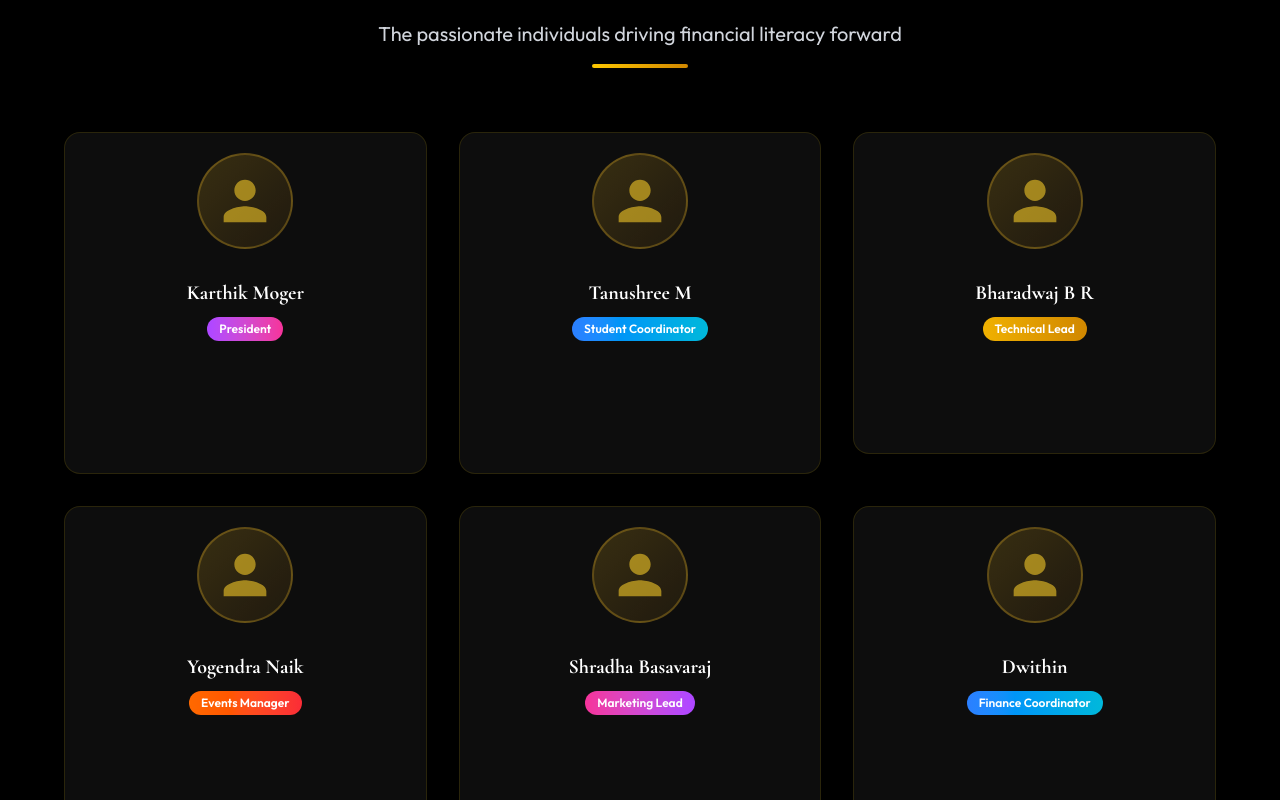
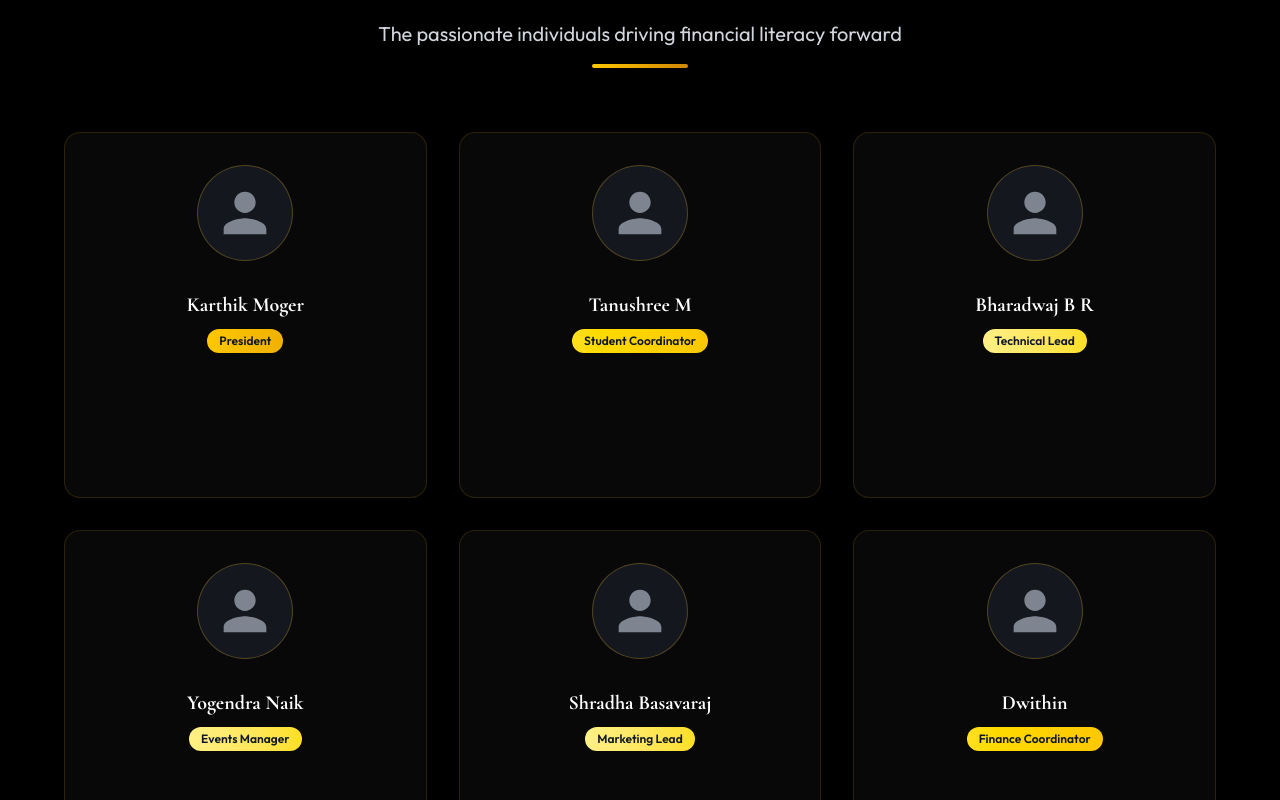
Before and after one commit to Yuktha-R2006/money-plant, a React (Vite) app: page /team in a window 1280 px wide. Shown: the part 4680-5480 px from the top of the page. Built offline with nearby package versions, Linux system fonts and the light colour scheme.

Commit message:
Improved team cards UI to professional gold theme

```diff
--- a/src/components/Team.tsx
+++ b/src/components/Team.tsx
@@ -89,14 +89,10 @@ export default function Team() {
     }
   ];
 
-  const getRoleColor = (role: string) => {
-    if (role.includes('President')) return 'from-purple-500 to-pink-500';
-    if (role.includes('Coordinator')) return 'from-blue-500 to-cyan-500';
-    if (role.includes('Technical')) return 'from-yellow-500 to-yellow-600';
-    if (role.includes('Events')) return 'from-orange-500 to-red-500';
-    if (role.includes('Marketing')) return 'from-pink-500 to-purple-500';
-    if (role.includes('Finance')) return 'from-yellow-500 to-orange-500';
-    return 'from-yellow-500 to-yellow-600';
+  const getRoleBadgeColor = (role: string) => {
+    if (role.includes('President')) return 'bg-gradient-to-r from-yellow-400 to-yellow-500';
+    if (role.includes('Coordinator')) return 'bg-gradient-to-r from-yellow-300 to-yellow-400';
+    return 'bg-gradient-to-r from-yellow-200 to-yellow-300';
   };
 
   const handleSocialClick = (platform: string, url: string) => {
@@ -130,22 +126,22 @@ export default function Team() {
               onMouseLeave={() => setHoveredMember(null)}
             >
               {/* Glassmorphism Card */}
-              <div className="relative professional-card hover:bg-yellow-500/10 hover:shadow-yellow-500/20 hover:shadow-xl">
+              <div className="relative bg-white/3 backdrop-blur-lg rounded-2xl border border-yellow-500/15 p-8 transition-all duration-300 group-hover:scale-103 group-hover:shadow-lg group-hover:shadow-yellow-500/12">
 
                 {/* Hover Glow Effect */}
-                <div className={`absolute inset-0 rounded-2xl opacity-0 group-hover:opacity-100 transition-opacity duration-300 bg-gradient-to-br ${getRoleColor(member.role)} blur-xl`}></div>
+                <div className="absolute inset-0 rounded-2xl opacity-0 group-hover:opacity-100 transition-opacity duration-300 bg-gradient-to-br from-yellow-500/5 to-yellow-600/5 blur-xl"></div>
 
                 {/* Profile Image */}
                 <div className="relative z-10 text-center mb-6">
                   <div className="relative inline-block avatar-container">
-                    <div className="w-24 h-24 mx-auto rounded-full bg-gradient-to-br from-yellow-500/20 to-yellow-600/10 flex items-center justify-center border-2 border-yellow-500/30 group-hover:scale-110 transition-transform duration-300 overflow-hidden avatar-image">
+                    <div className="w-24 h-24 mx-auto rounded-full bg-gray-800/50 flex items-center justify-center border border-yellow-500/30 group-hover:scale-105 transition-transform duration-300 overflow-hidden avatar-image">
                       {/* Neutral placeholder silhouette */}
-                      <svg className="w-16 h-16 text-yellow-400/60" fill="currentColor" viewBox="0 0 24 24">
+                      <svg className="w-16 h-16 text-gray-400/80" fill="currentColor" viewBox="0 0 24 24">
                         <path d="M12 12c2.21 0 4-1.79 4-4s-1.79-4-4-4-4 1.79-4 4 1.79 4 4 4zm0 2c-2.67 0-8 1.34-8 4v2h16v-2c0-2.66-5.33-4-8-4z"/>
                       </svg>
                     </div>
                     {/* Animated Ring */}
-                    <div className="absolute inset-0 rounded-full border-2 border-yellow-400 opacity-0 group-hover:opacity-100 group-hover:animate-ping"></div>
+                    <div className="absolute inset-0 rounded-full border border-yellow-500/50 opacity-0 group-hover:opacity-100 group-hover:animate-ping"></div>
                   </div>
                 </div>
 
@@ -156,7 +152,7 @@ export default function Team() {
                   </h3>
 
                   {/* Role Badge */}
-                  <div className={`inline-block px-3 py-1 mb-4 text-xs font-semibold rounded-full bg-gradient-to-r ${getRoleColor(member.role)} text-white`}>
+                  <div className={`inline-block px-3 py-1 mb-4 text-xs font-semibold rounded-full ${getRoleBadgeColor(member.role)} text-gray-900`}>
                     {member.role}
                   </div>
 
@@ -174,7 +170,7 @@ export default function Team() {
                     {member.social.linkedin && (
                       <button
                         onClick={() => handleSocialClick('LinkedIn', member.social.linkedin!)}
-                        className="w-10 h-10 rounded-full bg-blue-500/20 border border-blue-500/30 flex items-center justify-center text-blue-400 hover:bg-blue-500/30 transition-colors duration-300"
+                        className="w-10 h-10 rounded-full bg-gray-700/50 border border-gray-600/50 flex items-center justify-center text-gray-400 hover:bg-gray-600/50 hover:text-yellow-400 hover:border-yellow-500/30 transition-colors duration-300"
                       >
                         <svg className="w-5 h-5" fill="currentColor" viewBox="0 0 24 24">
                           <path d="M19 0h-14c-2.761 0-5 2.239-5 5v14c0 2.761 2.239 5 5 5h14c2.762 0 5-2.239 5-5v-14c0-2.761-2.238-5-5-5zm-11 19h-3v-11h3v11zm-1.5-12.268c-.966 0-1.75-.79-1.75-1.764s.784-1.764 1.75-1.764 1.75.79 1.75 1.764-.783 1.764-1.75 1.764zm13.5 12.268h-3v-5.604c0-3.368-4-3.113-4 0v5.604h-3v-11h3v1.765c1.396-2.586 7-2.777 7 2.476v6.759z"/>
@@ -185,7 +181,7 @@ export default function Team() {
                     {member.social.instagram && (
                       <button
                         onClick={() => handleSocialClick('Instagram', member.social.instagram!)}
-                        className="w-10 h-10 rounded-full bg-pink-500/20 border border-pink-500/30 flex items-center justify-center text-pink-400 hover:bg-pink-500/30 transition-colors duration-300"
+                        className="w-10 h-10 rounded-full bg-gray-700/50 border border-gray-600/50 flex items-center justify-center text-gray-400 hover:bg-gray-600/50 hover:text-yellow-400 hover:border-yellow-500/30 transition-colors duration-300"
                       >
                         <svg className="w-5 h-5" fill="currentColor" viewBox="0 0 24 24">
                           <path d="M12 2.163c3.204 0 3.584.012 4.85.07 3.252.148 4.771 1.691 4.919 4.919.058 1.265.069 1.645.069 4.849 0 3.205-.012 3.584-.069 4.849-.149 3.225-1.664 4.771-4.919 4.919-1.266.058-1.644.07-4.85.07-3.204 0-3.584-.012-4.849-.07-3.26-.149-4.771-1.699-4.919-4.92-.058-1.265-.07-1.644-.07-4.849 0-3.204.013-3.583.07-4.849.149-3.227 1.664-4.771 4.919-4.919 1.266-.057 1.645-.069 4.849-.069zm0-2.163c-3.259 0-3.667.014-4.947.072-4.358.2-6.78 2.618-6.98 6.98-.059 1.281-.073 1.689-.073 4.948 0 3.259.014 3.668.072 4.948.2 4.358 2.618 6.78 6.98 6.98 1.281.058 1.689.072 4.948.072 3.259 0 3.668-.014 4.948-.072 4.354-.2 6.782-2.618 6.979-6.98.059-1.28.073-1.689.073-4.948 0-3.259-.014-3.667-.072-4.947-.196-4.354-2.617-6.78-6.979-6.98-1.281-.059-1.69-.073-4.949-.073zM5.838 12a6.162 6.162 0 1112.324 0 6.162 6.162 0 01-12.324 0zM12 16a4 4 0 110-8 4 4 0 010 8zm4.965-10.405a1.44 1.44 0 112.881.001 1.44 1.44 0 01-2.881-.001z"/>
@@ -196,7 +192,7 @@ export default function Team() {
                     {member.social.email && (
                       <button
                         onClick={() => handleSocialClick('Email', `mailto:${member.social.email}`)}
-                        className="w-10 h-10 rounded-full bg-yellow-500/20 border border-yellow-500/30 flex items-center justify-center text-yellow-400 hover:bg-yellow-500/30 transition-colors duration-300"
+                        className="w-10 h-10 rounded-full bg-gray-700/50 border border-gray-600/50 flex items-center justify-center text-gray-400 hover:bg-gray-600/50 hover:text-yellow-400 hover:border-yellow-500/30 transition-colors duration-300"
                       >
                         <svg className="w-5 h-5" fill="none" stroke="currentColor" viewBox="0 0 24 24">
                           <path strokeLinecap="round" strokeLinejoin="round" strokeWidth={2} d="M3 8l7.89 5.26a2 2 0 002.22 0L21 8M5 19h14a2 2 0 002-2V7a2 2 0 00-2-2H5a2 2 0 00-2 2v10a2 2 0 002 2z" />
--- a/src/pages/Team.tsx
+++ b/src/pages/Team.tsx
@@ -117,10 +117,10 @@ export function Team() {
                   transition={{ duration: 0.6, delay: index * 0.1 }}
                   className="group"
                 >
-                  <div className="bg-gradient-to-br from-[#141824] to-[#1f2937] rounded-2xl border border-[#d4af37]/20 overflow-hidden hover:border-[#d4af37] hover:shadow-xl hover:shadow-[#d4af37]/10 transition-all duration-500 h-full">
-                    <div className="bg-gradient-to-r from-[#d4af37]/20 to-[#C9A227]/20 p-8 flex items-center justify-center">
-                      <div className="w-32 h-32 bg-gradient-to-br from-[#d4af37] to-[#C9A227] rounded-full flex items-center justify-center group-hover:scale-110 transition-transform duration-300">
-                        <User className="w-16 h-16 text-[#0a0e1a]" />
+                  <div className="bg-white/3 backdrop-blur-lg rounded-2xl border border-yellow-500/15 p-8 transition-all duration-300 group-hover:scale-103 group-hover:shadow-lg group-hover:shadow-yellow-500/12 h-full">
+                    <div className="flex justify-center mb-6">
+                      <div className="w-32 h-32 bg-gray-800/50 rounded-full flex items-center justify-center border border-yellow-500/30 group-hover:scale-105 transition-transform duration-300">
+                        <User className="w-16 h-16 text-gray-400/80" />
                       </div>
                     </div>
                     <div className="p-8">
@@ -133,14 +133,14 @@ export function Team() {
                       <div className="flex items-center gap-4">
                         <a
                           href={`mailto:${coordinator.email}`}
-                          className="flex items-center justify-center w-10 h-10 bg-[#1f2937] hover:bg-[#d4af37] text-[#9ca3af] hover:text-[#0a0e1a] rounded-full transition-all duration-300"
+                          className="flex items-center justify-center w-10 h-10 bg-gray-700/50 border border-gray-600/50 text-gray-400 hover:bg-gray-600/50 hover:text-yellow-400 hover:border-yellow-500/30 rounded-full transition-all duration-300"
                           title="Email"
                         >
                           <Mail className="w-5 h-5" />
                         </a>
                         <a
                           href={coordinator.linkedin}
-                          className="flex items-center justify-center w-10 h-10 bg-[#1f2937] hover:bg-[#d4af37] text-[#9ca3af] hover:text-[#0a0e1a] rounded-full transition-all duration-300"
+                          className="flex items-center justify-center w-10 h-10 bg-gray-700/50 border border-gray-600/50 text-gray-400 hover:bg-gray-600/50 hover:text-yellow-400 hover:border-yellow-500/30 rounded-full transition-all duration-300"
                           title="LinkedIn"
                         >
                           <Linkedin className="w-5 h-5" />
```
Also changed, not shown: src/pages/TeamDynamic.tsx (+7 -7 lines).
